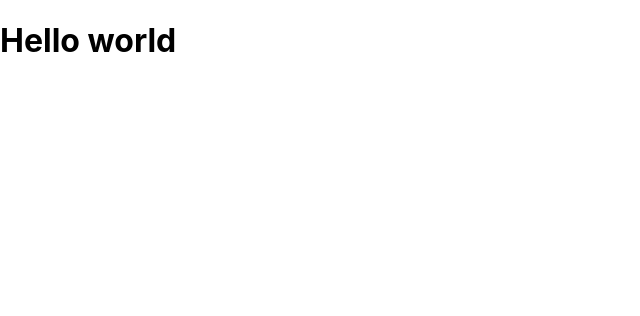
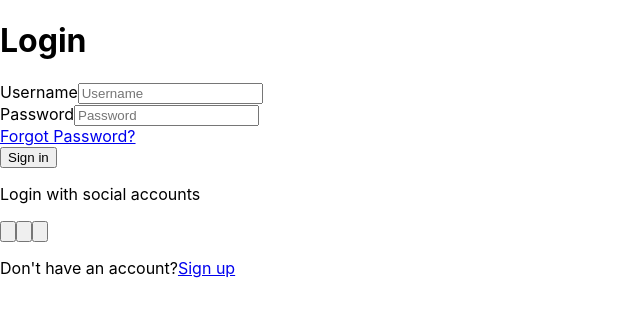
Before and after one commit to imroysakshi/vision-eye, a React (Create React App) app: page /signIn in a window 1280 px wide. Shown: the top 316 px of the page, without its empty margins (0-640 px from the left). Built offline with nearby package versions, Linux system fonts and the light colour scheme.

Commit message:
Added SignIn code

```diff
--- a/src/App.js
+++ b/src/App.js
@@ -1,5 +1,23 @@
+import { BrowserRouter, Route, Routes } from "react-router-dom";
+import Contact from "./pages/Contact";
+import Explore from "./pages/Explore";
+import ForgotPassword from "./pages/ForgotPassword";
+import SignIn from "./pages/SignIn";
+import SignUp from "./pages/SignUp";
 function App() {
-  return <h1>Hello world</h1>;
+  return (
+    <>
+      <BrowserRouter>
+        <Routes>
+          <Route path="/" element={<Explore />} />
+          <Route path="/contact" element={<Contact />} />
+          <Route path="/signUp" element={<SignUp />} />
+          <Route path="/signIn" element={<SignIn />} />
+          <Route path="/forgot-password" element={<ForgotPassword />} />
+        </Routes>
+      </BrowserRouter>
+    </>
+  );
 }
 
 export default App;
--- /dev/null
+++ b/src/pages/ForgotPassword.jsx
@@ -0,0 +1,7 @@
+import React from "react";
+
+const ForgotPassword = () => {
+  return <div>ForgotPassword</div>;
+};
+
+export default ForgotPassword;
--- a/src/pages/SignIn.jsx
+++ b/src/pages/SignIn.jsx
@@ -1,9 +1,97 @@
-import React from 'react'
+import React from "react";
 
 const SignIn = () => {
   return (
-    <h1>SignIn</h1>
-  )
-}
+    <>
+      <div className="w-full max-w-md p-8 space-y-3 rounded-xl dark:bg-gray-900 dark:text-gray-100">
+        <h1 className="text-2xl font-bold text-center">Login</h1>
+        <form
+          novalidate=""
+          action=""
+          className="space-y-6 ng-untouched ng-pristine ng-valid"
+        >
+          <div className="space-y-1 text-sm">
+            <label for="username" className="block dark:text-gray-400">
+              Username
+            </label>
+            <input
+              type="text"
+              name="username"
+              id="username"
+              placeholder="Username"
+              className="w-full px-4 py-3 rounded-md dark:border-gray-700 dark:bg-gray-900 dark:text-gray-100 focus:dark:border-violet-400"
+            />
+          </div>
+          <div className="space-y-1 text-sm">
+            <label for="password" className="block dark:text-gray-400">
+              Password
+            </label>
+            <input
+              type="password"
+              name="password"
+              id="password"
+              placeholder="Password"
+              className="w-full px-4 py-3 rounded-md dark:border-gray-700 dark:bg-gray-900 dark:text-gray-100 focus:dark:border-violet-400"
+            />
+            <div className="flex justify-end text-xs dark:text-gray-400">
+              <a rel="noopener noreferrer" href="#">
+                Forgot Password?
+              </a>
+            </div>
+          </div>
+          <button className="block w-full p-3 text-center rounded-sm dark:text-gray-900 dark:bg-violet-400">
+            Sign in
+          </button>
+        </form>
+        <div className="flex items-center pt-4 space-x-1">
+          <div className="flex-1 h-px sm:w-16 dark:bg-gray-700"></div>
+          <p className="px-3 text-sm dark:text-gray-400">
+            Login with social accounts
+          </p>
+          <div className="flex-1 h-px sm:w-16 dark:bg-gray-700"></div>
+        </div>
+        <div className="flex justify-center space-x-4">
+          <button aria-label="Log in with Google" className="p-3 rounded-sm">
+            <svg
+              xmlns="http://www.w3.org/2000/svg"
+              viewBox="0 0 32 32"
+              className="w-5 h-5 fill-current"
+            >
+              <path d="M16.318 13.714v5.484h9.078c-0.37 2.354-2.745 6.901-9.078 6.901-5.458 0-9.917-4.521-9.917-10.099s4.458-10.099 9.917-10.099c3.109 0 5.193 1.318 6.38 2.464l4.339-4.182c-2.786-2.599-6.396-4.182-10.719-4.182-8.844 0-16 7.151-16 16s7.156 16 16 16c9.234 0 15.365-6.49 15.365-15.635 0-1.052-0.115-1.854-0.255-2.651z"></path>
+            </svg>
+          </button>
+          <button aria-label="Log in with Twitter" className="p-3 rounded-sm">
+            <svg
+              xmlns="http://www.w3.org/2000/svg"
+              viewBox="0 0 32 32"
+              className="w-5 h-5 fill-current"
+            >
+              <path d="M31.937 6.093c-1.177 0.516-2.437 0.871-3.765 1.032 1.355-0.813 2.391-2.099 2.885-3.631-1.271 0.74-2.677 1.276-4.172 1.579-1.192-1.276-2.896-2.079-4.787-2.079-3.625 0-6.563 2.937-6.563 6.557 0 0.521 0.063 1.021 0.172 1.495-5.453-0.255-10.287-2.875-13.52-6.833-0.568 0.964-0.891 2.084-0.891 3.303 0 2.281 1.161 4.281 2.916 5.457-1.073-0.031-2.083-0.328-2.968-0.817v0.079c0 3.181 2.26 5.833 5.26 6.437-0.547 0.145-1.131 0.229-1.724 0.229-0.421 0-0.823-0.041-1.224-0.115 0.844 2.604 3.26 4.5 6.14 4.557-2.239 1.755-5.077 2.801-8.135 2.801-0.521 0-1.041-0.025-1.563-0.088 2.917 1.86 6.36 2.948 10.079 2.948 12.067 0 18.661-9.995 18.661-18.651 0-0.276 0-0.557-0.021-0.839 1.287-0.917 2.401-2.079 3.281-3.396z"></path>
+            </svg>
+          </button>
+          <button aria-label="Log in with GitHub" className="p-3 rounded-sm">
+            <svg
+              xmlns="http://www.w3.org/2000/svg"
+              viewBox="0 0 32 32"
+              className="w-5 h-5 fill-current"
+            >
+              <path d="M16 0.396c-8.839 0-16 7.167-16 16 0 7.073 4.584 13.068 10.937 15.183 0.803 0.151 1.093-0.344 1.093-0.772 0-0.38-0.009-1.385-0.015-2.719-4.453 0.964-5.391-2.151-5.391-2.151-0.729-1.844-1.781-2.339-1.781-2.339-1.448-0.989 0.115-0.968 0.115-0.968 1.604 0.109 2.448 1.645 2.448 1.645 1.427 2.448 3.744 1.74 4.661 1.328 0.14-1.031 0.557-1.74 1.011-2.135-3.552-0.401-7.287-1.776-7.287-7.907 0-1.751 0.62-3.177 1.645-4.297-0.177-0.401-0.719-2.031 0.141-4.235 0 0 1.339-0.427 4.4 1.641 1.281-0.355 2.641-0.532 4-0.541 1.36 0.009 2.719 0.187 4 0.541 3.043-2.068 4.381-1.641 4.381-1.641 0.859 2.204 0.317 3.833 0.161 4.235 1.015 1.12 1.635 2.547 1.635 4.297 0 6.145-3.74 7.5-7.296 7.891 0.556 0.479 1.077 1.464 1.077 2.959 0 2.14-0.020 3.864-0.020 4.385 0 0.416 0.28 0.916 1.104 0.755 6.4-2.093 10.979-8.093 10.979-15.156 0-8.833-7.161-16-16-16z"></path>
+            </svg>
+          </button>
+        </div>
+        <p className="text-xs text-center sm:px-6 dark:text-gray-400">
+          Don't have an account?
+          <a
+            rel="noopener noreferrer"
+            href="#"
+            className="underline dark:text-gray-100"
+          >
+            Sign up
+          </a>
+        </p>
+      </div>
+    </>
+  );
+};
 
-export default SignIn
+export default SignIn;
```
Also changed, not shown: src/pages/Explore.jsx (+4 -6 lines).
